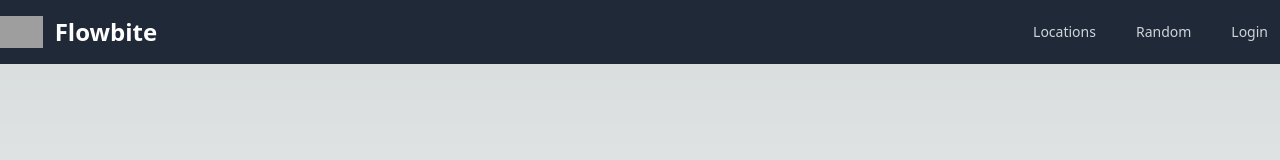
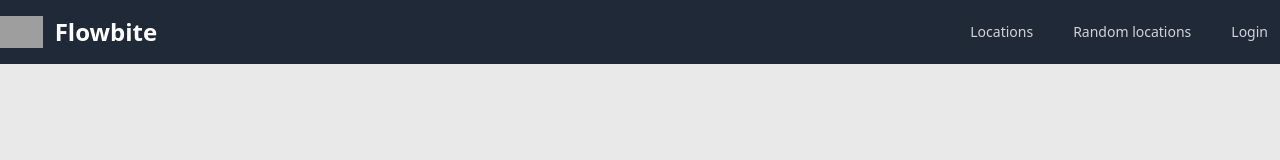
Before and after one commit to VygantasPaul/front-locations-app, a Next.js app: page / in a window 1280 px wide. Shown: the top 160 px of the page. Built offline with nearby package versions, Linux system fonts and the light colour scheme; no server answers; grey boxes are pictures that could not be loaded.

Commit message:
css updates

```diff
--- a/src/components/DesktopNavBar/DesktopNavBar.tsx
+++ b/src/components/DesktopNavBar/DesktopNavBar.tsx
@@ -35,16 +35,9 @@ const NavBar = () => {
           href="/random"
           className="text-gray-300 hover:bg-gray-700 hover:text-white rounded-md px-3 py-2 text-sm font-medium"
         >
-          Random
+          Random locations
         </Link>
-        {isLoggedIn && (
-          <Link
-            href="/add-location"
-            className="text-gray-300 hover:bg-gray-700 hover:text-white rounded-md px-3 py-2 text-sm font-medium"
-          >
-            Add location
-          </Link>
-        )}
+
         {!isLoggedIn && (
           <Link
             href="/login"
@@ -59,11 +52,19 @@ const NavBar = () => {
             <span className="text-white pr-3">{userName},</span>
             <button
               onClick={onLogout}
-              className="text-gray-200 bg-gray-600 rounded-md px-3 py-2 text-sm font-medium hover:bg-red-400"
+              className="text-white bg-gray-700 rounded-md px-3 py-2 text-sm font-medium hover:bg-red-400"
             >
               Logout
             </button>
           </div>
+        )}
+        {isLoggedIn && (
+          <Link
+            href="/add-location"
+            className="text-gray-800 bg-green-500 hover:bg-green-700 hover:text-white rounded-md px-3 py-2 text-sm font-medium"
+          >
+            Add location
+          </Link>
         )}
       </div>
     </div>
--- a/src/components/Location/Location.tsx
+++ b/src/components/Location/Location.tsx
@@ -27,7 +27,7 @@ const Location: React.FC<LocationComponentType> = ({ location }) => {
             alt={location.title}
             className="object-cover w-full h-full"
           />
-          <div className="absolute inset-0 px-6 py-20 text-white bg-slate-400/50">
+          <div className="absolute inset-0 px-6 py-20 text-white bg-slate-400/50  hover:bg-slate-500/50">
             <div>Title: {location.title}</div>
             <div>longitude: {location.longitude}</div>
             <div>latitude: {location.latitude}</div>
--- a/src/styles/globals.css
+++ b/src/styles/globals.css
@@ -10,10 +10,5 @@
 
 body {
   color: rgb(var(--foreground-rgb));
-  background: linear-gradient(
-      to bottom,
-      transparent,
-      rgb(var(--background-end-rgb))
-    )
-    rgb(var(--background-start-rgb));
+  background-color: rgb(233, 233, 233);
 }
```
